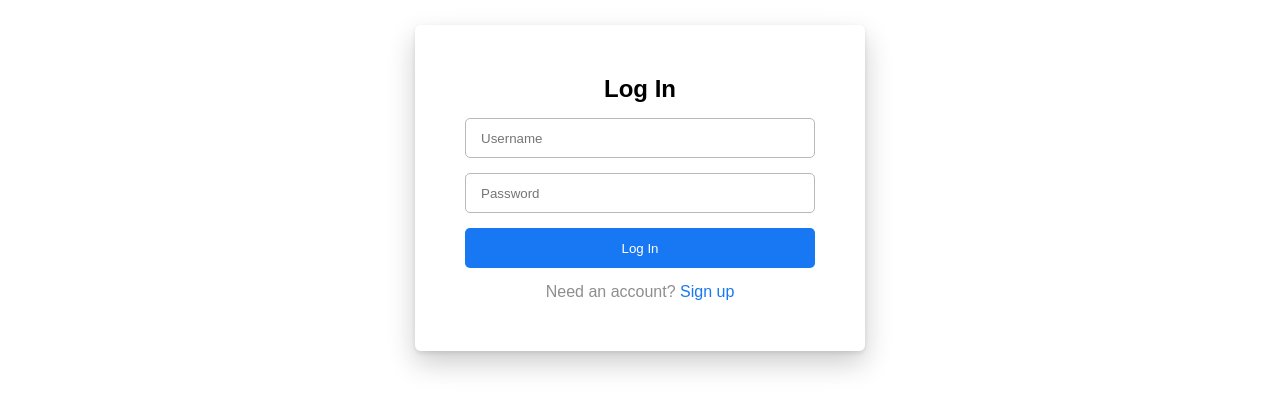
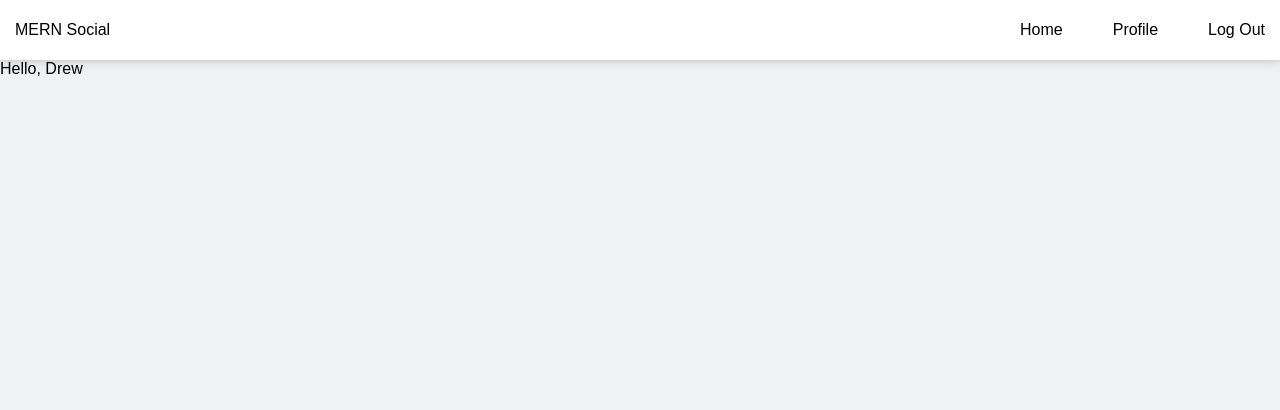
Before and after one commit to drew18moore/social-network-MERN, a React (Vite) app in the folder client/: page / in a window 1280 px wide. Before the commit this address led to /login. Shown: the top 410 px of the page. Built offline with nearby package versions, Linux system fonts and the light colour scheme.

Commit message:
Created basic navbar component

```diff
--- a/client/src/App.css
+++ b/client/src/App.css
@@ -0,0 +1,3 @@
+body {
+  background-color: #F0F2F5;
+}
--- /dev/null
+++ b/client/src/components/navbar/Navbar.jsx
@@ -0,0 +1,18 @@
+import React from 'react'
+import "./navbar.css"
+import { Link } from 'react-router-dom'
+
+export default function Navbar() {
+  return (
+    <header>
+      <nav>
+        <div className="nav-logo"><Link to="/">MERN Social</Link></div>
+        <ul className='nav-links'>
+          <li><Link to="/">Home</Link></li>
+          <li><Link to="/">Profile</Link></li>
+          <li><Link to="/login">Log Out</Link></li>
+        </ul>
+      </nav>
+    </header>
+  )
+}
--- /dev/null
+++ b/client/src/components/navbar/navbar.css
@@ -0,0 +1,27 @@
+header {
+  box-shadow: 0 0 12px 0 rgba(0, 0, 0, 0.2), 0 0 4px 0 rgba(0, 0, 0, 0.1),
+    inset 0 0 0 1px rgba(255, 255, 255, 0.5);
+    background-color: white;
+}
+
+nav {
+  display: flex;
+  align-items: center;
+  justify-content: space-between;
+  height: 60px;
+  padding-inline: 15px;
+}
+
+.nav-links {
+  display: flex;
+  gap: 50px;
+}
+
+.nav-links li {
+  list-style: none;
+}
+
+.nav-logo a, .nav-links a {
+  text-decoration: none;
+  color: black;
+}
--- a/client/src/contexts/AuthContext.jsx
+++ b/client/src/contexts/AuthContext.jsx
@@ -9,7 +9,7 @@ export const useAuth = () => {
 }
 
 export function AuthProvider({ children }) {
-  const [currentUser, setCurrentUser] = useState()
+  const [currentUser, setCurrentUser] = useState({_id: '63853a8561b33994cb56fb44', username: 'Drew', password: 'drew1212', __v: 0})
 
   useEffect(() => {
     console.log(currentUser)
--- a/client/src/pages/auth/auth.css
+++ b/client/src/pages/auth/auth.css
@@ -14,6 +14,7 @@ form {
   padding: 50px;
   margin: 25px;
   border-radius: 6px;
+  background-color: white;
   box-shadow: 0 12px 28px 0 rgba(0, 0, 0, 0.2), 0 2px 4px 0 rgba(0, 0, 0, 0.1),
     inset 0 0 0 1px rgba(255, 255, 255, 0.5);
 }
@@ -39,7 +40,7 @@ button {
   color: #8e8e8e
 }
 
-a {
+.form-link a {
   text-decoration: none;
   color: #1877F2;
 }
--- a/client/src/pages/home/Home.jsx
+++ b/client/src/pages/home/Home.jsx
@@ -1,9 +1,13 @@
-import React from 'react'
-import { useAuth } from '../../contexts/AuthContext'
+import React from "react";
+import Navbar from "../../components/navbar/Navbar";
+import { useAuth } from "../../contexts/AuthContext";
 
 export default function Home() {
-  const { currentUser } = useAuth()
+  const { currentUser } = useAuth();
   return (
-    <div>Hello, {currentUser.username}</div>
-  )
+    <>
+      <Navbar />
+      <div>Hello, {currentUser.username}</div>
+    </>
+  );
 }
```
